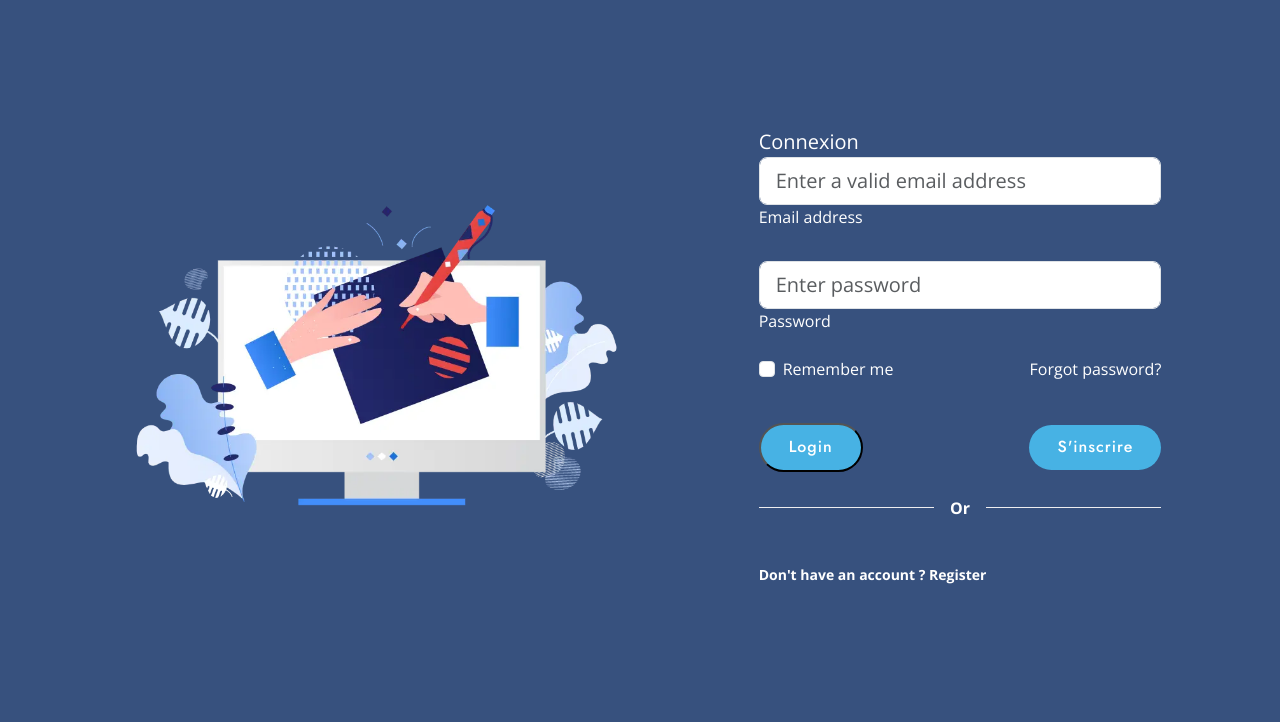
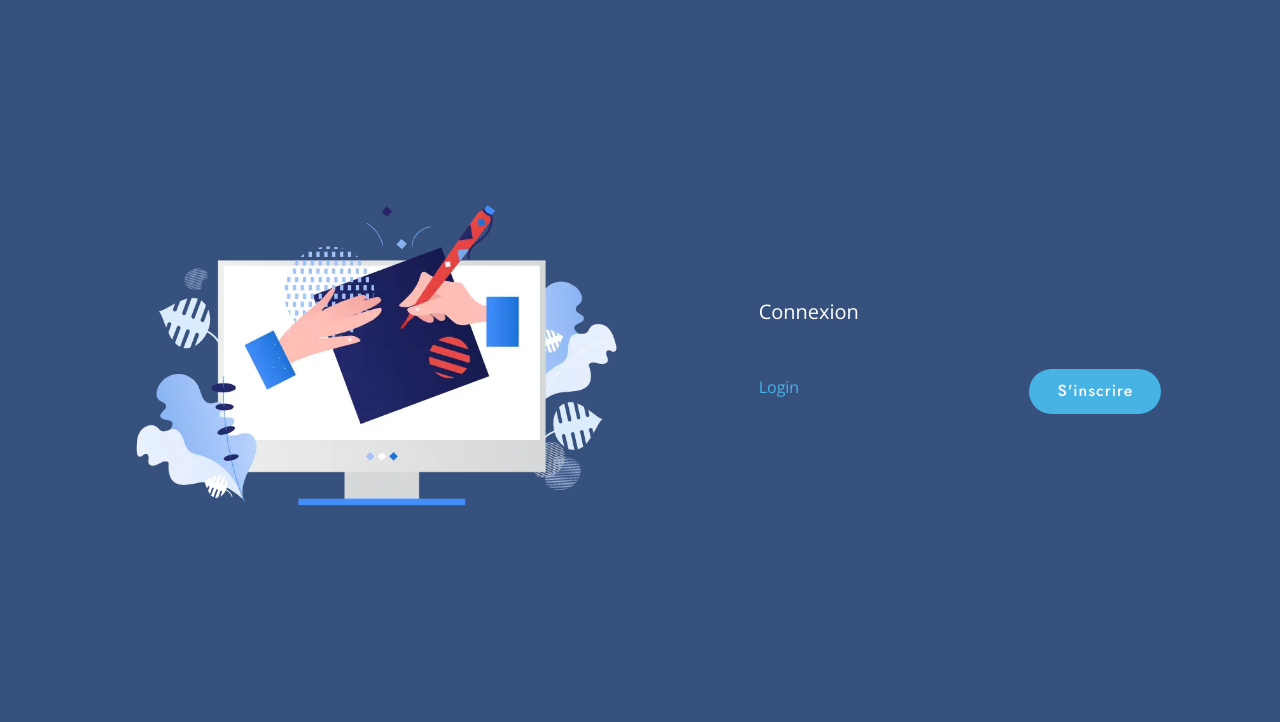
Before and after one commit to sallby/TeoliaPlatformEnginering, a plain HTML site: page frontend/connexion.html in a window 1280 px wide. Shown: the part 78-800 px from the top of the page. Drawn offline with nearby package versions, Linux system fonts and the light colour scheme.

Commit message:
Update connexion.html

```diff
--- a/frontend/connexion.html
+++ b/frontend/connexion.html
@@ -78,50 +78,15 @@
                                 <p class="lead fw-normal mb-0 me-3 text-white">Connexion</p>
                             </div>
 
-                            <!-- Email input -->
-                            <div class="form-outline mb-4">
-                                <input type="email" id="form3Example3" class="form-control form-control-lg"
-                                    placeholder="Enter a valid email address" name="pseudo" />
-                                <label class="form-label text-white" for="form3Example3">Email address</label>
-                            </div>
-
-                            <!-- Password input -->
-                            <div class="form-outline mb-3">
-                                <input type="password" id="form3Example4" class="form-control form-control-lg"
-                                    placeholder="Enter password" name="mdp" />
-                                <label class="form-label text-white" for="form3Example4">Password</label>
-                            </div>
-
-                            <div class="d-flex justify-content-between align-items-center">
-                                <!-- Checkbox -->
-                                <div class="form-check mb-0">
-                                    <input class="form-check-input me-2" type="checkbox" value="" id="form2Example3" />
-                                    <label class="form-check-label text-white" for="form2Example3">
-                                        Remember me
-                                    </label>
-                                </div>
-                                <a href="#!" class="text-white">Forgot password?</a>
-                            </div>
-
                             <div class="d-flex justify-content-between align-items-center">
                                 <!-- Checkbox -->
                                 <div class="text-center text-lg-start mt-4 pt-2">
-                                    <button type="submit" name="envoyer" class="btn-get-started scrollto">Login</button>
+                                    <a href="/.auth/login/github?post_login_redirect_uri=/formulaire.html">Login</a>
                                 </div>
                                 <div class="text-center text-lg-start mt-4 pt-2">
                                     <a class="btn-get-started scrollto" href="inscription.php">S'inscrire</a>
                                 </div>
                             </div>
-
-                            <div class="divider d-flex align-items-center my-4">
-                                <p class="text-center fw-bold mx-3 mb-0 text-white">Or</p>
-                            </div>
-                            <div class="text-center text-lg-start mt-4 pt-2">
-                                <p class="small fw-bold mt-2 pt-1 mb-0 text-white">Don't have an account ? <a href="#!"
-                                        class="link-danger text-white">Register</a>
-                                </p>
-                            </div>
-
                         </form>
                     </div>
                 </div>
```
